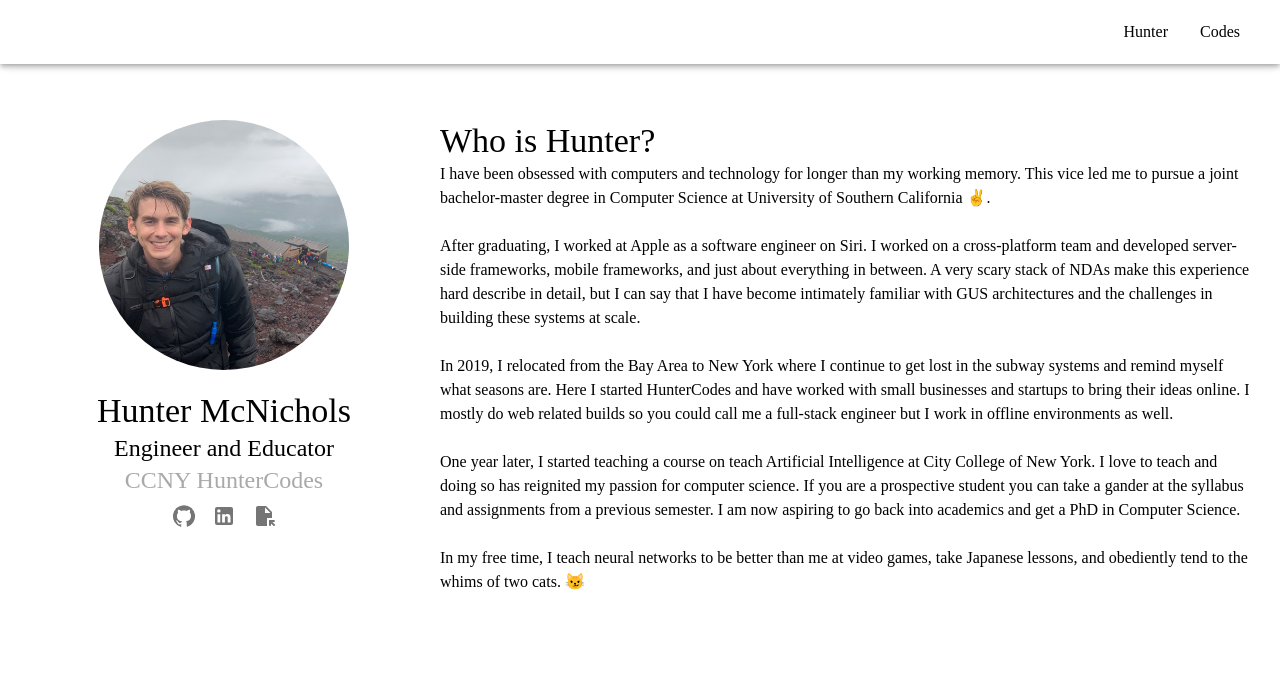
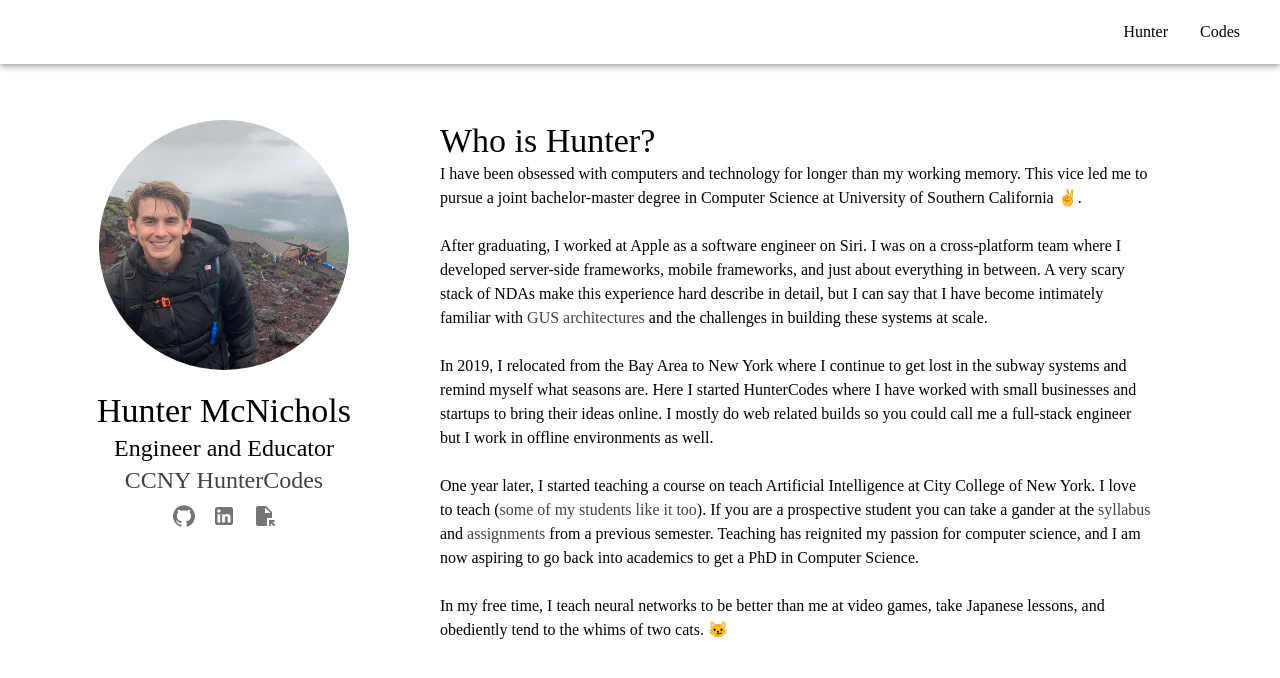
Before and after one commit to wmcnicho/huntercodes2, a React (Create React App) app: page / in a window 1280 px wide. Shown: the top 678 px of the page. Built offline with nearby package versions, Linux system fonts and the light colour scheme.

Commit message:
Adding some more links

```diff
--- a/public/index.html
+++ b/public/index.html
@@ -7,7 +7,7 @@
     <meta name="theme-color" content="#000000" />
     <meta
       name="description"
-      content="Web site created using create-react-app"
+      content="HunterCodes portfolio website"
     />
     <link rel="apple-touch-icon" href="%PUBLIC_URL%/logo192.png" />
     <!--
@@ -26,7 +26,7 @@
     -->
     <link rel="stylesheet" href="https://fonts.googleapis.com/css?family=Roboto:300,400,500,700&display=swap"/>
     <link rel="stylesheet" href="https://fonts.googleapis.com/icon?family=Material+Icons"/>
-    <title>React App</title>
+    <title>HunterCodes</title>
 
     <script type="text/javascript">
       // Single Page Apps for GitHub Pages
--- a/src/App.js
+++ b/src/App.js
@@ -18,7 +18,7 @@ let theme = createTheme({
     MuiLink: {
       styleOverrides: {
         root: {
-          color:'#a9a9a9',
+          color:'#424242',
           textDecoration: 'none',
           ':hover': {
             textDecoration: 'underline'
--- a/src/components/About.js
+++ b/src/components/About.js
@@ -39,16 +39,15 @@ class About extends React.Component {
                                 <IconButton href={process.env.PUBLIC_URL + '/files/resume_public_12_15_pdf.pdf'}>
                                     <FileOpenIcon />
                                 </IconButton>
-
                             </Box>
                         </Box>
                     </Grid>
-                    <Grid item md={8} xs={12} sx={{textAlign:'left'}}>
+                    <Grid item md={7} xs={12} sx={{textAlign:'left'}}>
                         <Typography variant="h4">Who is Hunter?</Typography>
                         <Typography>I have been obsessed with computers and technology for longer than my working memory. This vice led me to pursue a joint bachelor-master degree in Computer Science at University of Southern California ✌️.<br/><br/></Typography>
-                        <Typography>After graduating, I worked at Apple as a software engineer on Siri. I worked on a cross-platform team and developed server-side frameworks, mobile frameworks, and just about everything in between. A very scary stack of NDAs make this experience hard describe in detail, but I can say that I have become intimately familiar with GUS architectures and the challenges in building these systems at scale.<br/><br/></Typography>
-                        <Typography>In 2019, I relocated from the Bay Area to New York where I continue to get lost in the subway systems and remind myself what seasons are. Here I started HunterCodes and have worked with small businesses and startups to bring their ideas online. I mostly do web related builds so you could call me a full-stack engineer but I work in offline environments as well.<br/><br/></Typography>
-                        <Typography>One year later, I started teaching a course on teach Artificial Intelligence at City College of New York. I love to teach and doing so has reignited my passion for computer science. If you are a prospective student you can take a gander at the syllabus and assignments from a previous semester. I am now aspiring to go back into academics and get a PhD in Computer Science.<br/><br/></Typography>
+                        <Typography>After graduating, I worked at Apple as a software engineer on Siri. I was on a cross-platform team where I developed server-side frameworks, mobile frameworks, and just about everything in between. A very scary stack of NDAs make this experience hard describe in detail, but I can say that I have become intimately familiar with <Link href="https://nlp.stanford.edu/acvogel/gus.pdf">GUS architectures</Link> and the challenges in building these systems at scale.<br/><br/></Typography>
+                        <Typography>In 2019, I relocated from the Bay Area to New York where I continue to get lost in the subway systems and remind myself what seasons are. Here I started HunterCodes where I have worked with small businesses and startups to bring their ideas online. I mostly do web related builds so you could call me a full-stack engineer but I work in offline environments as well.<br/><br/></Typography>
+                        <Typography>One year later, I started teaching a course on teach Artificial Intelligence at City College of New York. I love to teach (<Link href="https://www.ratemyprofessors.com/ShowRatings.jsp?tid=2689331">some of my students like it too</Link>). If you are a prospective student you can take a gander at the <Link>syllabus</Link> and <Link href="https://hmcnich.gitbook.io/csc448-f21/">assignments</Link> from a previous semester. Teaching has reignited my passion for computer science, and I am now aspiring to go back into academics to get a PhD in Computer Science.<br/><br/></Typography>
                         <Typography>In my free time, I teach neural networks to be better than me at video games, take Japanese lessons, and obediently tend to the whims of two cats. 😼</Typography>
                     </Grid>
                 </Grid>
--- a/src/components/Portfolio.js
+++ b/src/components/Portfolio.js
@@ -11,6 +11,11 @@ class Portfolio extends React.Component {
         return(
             <div>
                 <Box pt={10}>
+                    <Box sx={{textAlign:'left'}} pl={6}>
+                        <Typography variant="h4">Portfolio</Typography>
+                        <Typography variant="body" sx={{textAlign:'left'}}>Some of my work from the last couple of years.</Typography>
+                    </Box>
+
                     <Grid container p={4} spacing={2}>
                         <Grid item md={4} xs={12}>
                             <ProjectCard imgPath='ssnl_logo.png' linkPath="https://www.ssnl.stanford.edu/">
```
